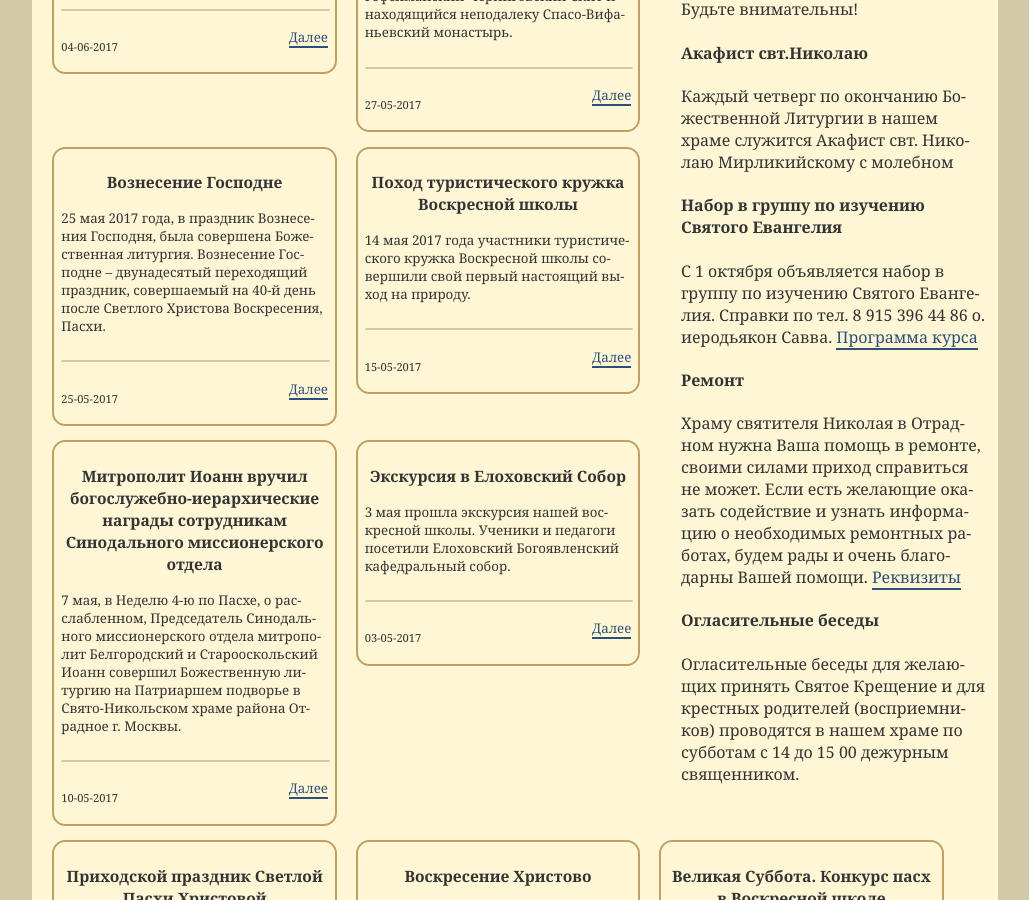
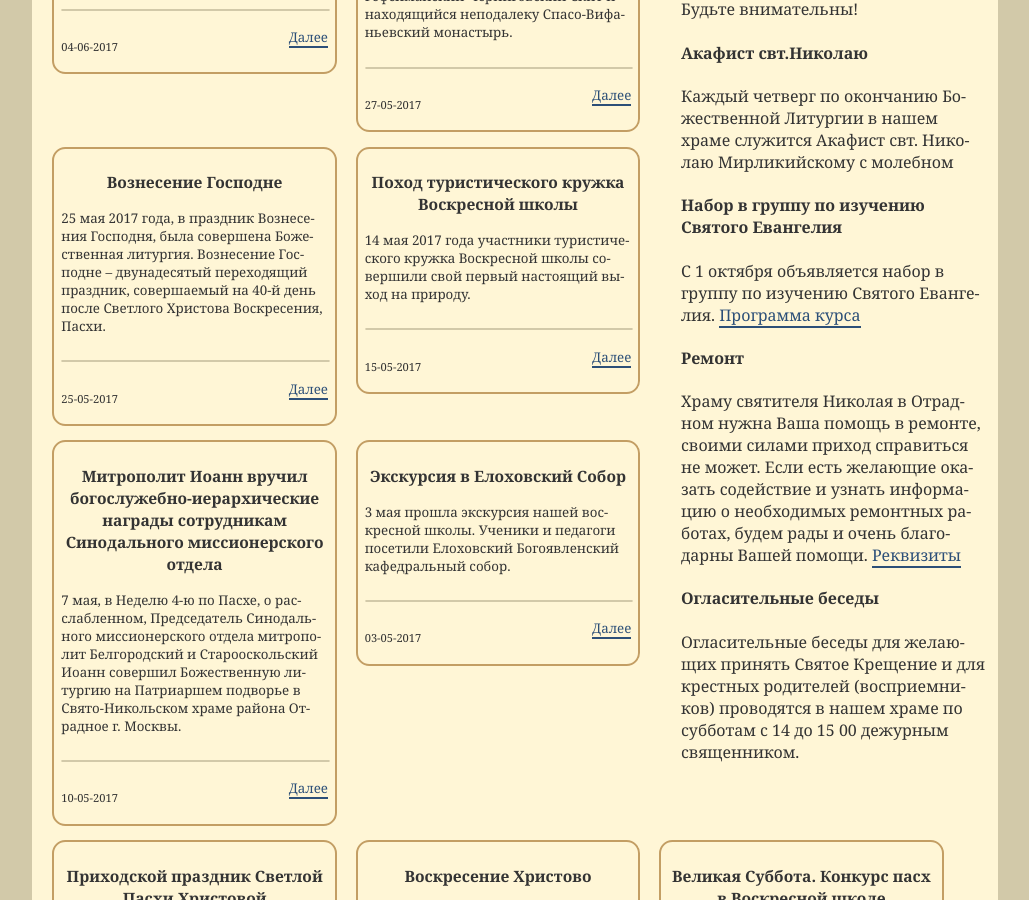
Before and after one commit to hramotradnoe/hramotradnoe.github.io, a Jekyll site: the page built from index.html, in a window 1280 px wide and 900 px high, scrolled down 508 px. Shown: the whole window, without its empty margins (125-1154 px from the left). Built offline with Jekyll 4.4.1, drawn with Linux system fonts in a browser that asks for light colours.

Commit message:
Update ads.yml

```diff
--- a/_data/ads.yml
+++ b/_data/ads.yml
@@ -3,7 +3,7 @@
 - title       : Акафист свт.Николаю
   description : Каждый четверг по окончанию Божественной Литургии в нашем храме служится Акафист свт. Николаю Мирликийскому с молебном
 - title       : Набор в группу по изучению Святого Евангелия
-  description : С 1 октября объявляется набор в группу по изучению Святого Евангелия. Справки по тел. 8 915 396 44 86 о. иеродьякон Савва. [Программа курса](/catechesis/)
+  description : С 1 октября объявляется набор в группу по изучению Святого Евангелия. [Программа курса](/catechesis/)
 - title       : Ремонт
   description : Храму cвятителя Николая в Отрадном нужна Ваша помощь в ремонте, своими силами приход справиться не может. Если есть желающие оказать содействие и узнать информацию о необходимых ремонтных работах, будем рады и очень благодарны Вашей помощи. [Реквизиты](/posts/2011/12/help_for_church)
 - title       : Огласительные беседы
```
